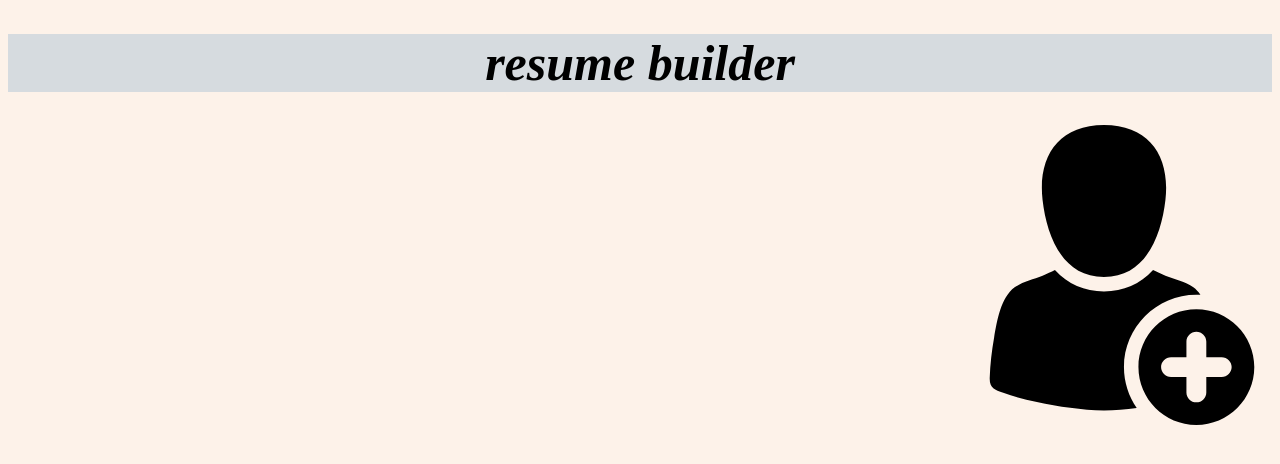
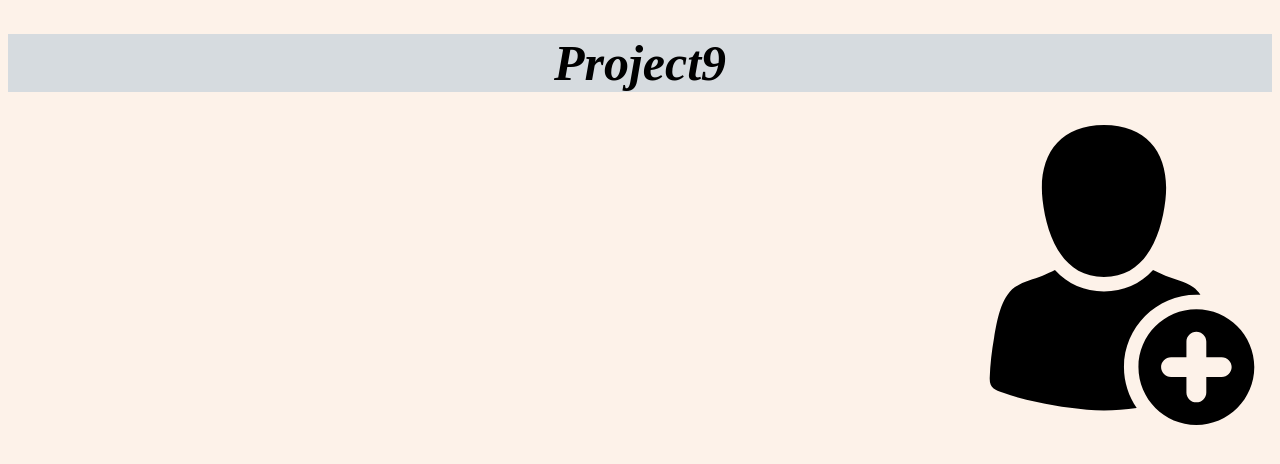
Before and after one commit to chaitu79/pwaphase2, a plain HTML site: page index.html in a window 1280 px wide. Drawn offline with Linux system fonts and the light colour scheme.

Commit message:
Update index.html

```diff
--- a/index.html
+++ b/index.html
@@ -2,7 +2,7 @@
 <html lang="en" dir="ltr">
   <head>
     <meta charset="utf-8">
-    <title>resume builder</title>
+    <title>Project9</title>
     <link rel="stylesheet" href="css/index.css">
     <link rel="apple-touch-icon" sizes="57x57" href="icons/apple-icon-57x57.png">
 <link rel="apple-touch-icon" sizes="60x60" href="icons/apple-icon-60x60.png">
@@ -24,7 +24,7 @@
   </head>
   <body>
     <header>
-      <h1>resume builder</h1>
+      <h1>Project9</h1>
       <a href="form.html"><img src="images/usericon.svg" alt="add.usericon"></a>
 
     </header>
```
